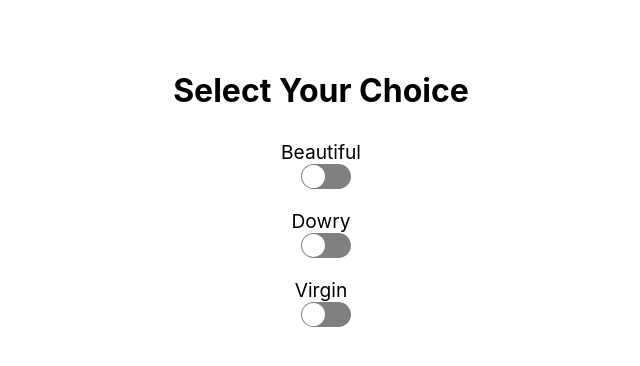
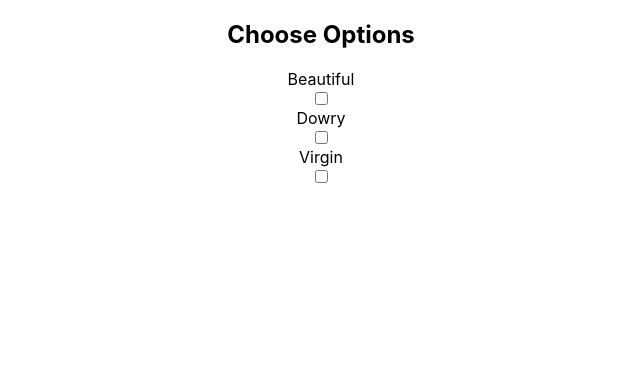
Before and after one commit to deepankar8336/yourchoice, a React (Create React App) app: page / in a window 1280 px wide. Shown: the top 366 px of the page, without its empty margins (319-959 px from the left). Built offline with nearby package versions, Linux system fonts and the light colour scheme.

Commit message:
Update ChoiceApp.js

```diff
--- a/src/ChoiceApp.js
+++ b/src/ChoiceApp.js
@@ -1,59 +1,68 @@
-// ChoiceApp.js
-import React, { useState } from 'react';
-import './ChoiceApp.css'; // Import the CSS file for styling
+import React, { useState } from "react";
+import "./ChoiceApp.css";
 
-function ChoiceApp() {
+const ChoiceApp = () => {
   const [choices, setChoices] = useState({
     beautiful: false,
     dowry: false,
-        virgin: false
+    virgin: false,
   });
 
-    const toggleChoice = (choice) => {
-        setChoices(prevChoices => {
-            const newChoices = { ...prevChoices };
+  const handleToggle = (choice) => {
+    setChoices((prev) => {
+      const updated = { ...prev, [choice]: !prev[choice] };
 
-            if (choice === 'beautiful') {
-                if (prevChoices.virgin) {
-                    newChoices.virgin = false;
-                }
-                newChoices.beautiful = !prevChoices.beautiful;
-            } else if (choice === 'dowry') {
-                newChoices.dowry = !prevChoices.dowry;
-            } else if (choice === 'virgin') {
-                if (prevChoices.beautiful) {
-                    newChoices.beautiful = false;
-                }
-                newChoices.virgin = !prevChoices.virgin;
+      // Rule 1: Beautiful ON → Virgin OFF
+      if (choice === "beautiful" && updated.beautiful) {
+        updated.virgin = false;
       }
 
-            // Ensure that if both dowry and virgin are on, beautiful cannot be on
-            if (newChoices.dowry && newChoices.virgin) {
-                newChoices.beautiful = false;
+      // Rule 2: Virgin ON → Beautiful OFF
+      if (choice === "virgin" && updated.virgin) {
+        updated.beautiful = false;
       }
 
-            return newChoices;
+      // ✅ Rule 3: Dowry ON → Virgin OFF
+      if (choice === "dowry" && updated.dowry) {
+        updated.virgin = false;
+      }
+
+      return updated;
     });
   };
 
   return (
-        <div style={{ textAlign: 'center', marginTop: '50px' }}>
-            <h1>Select Your Choice</h1>
-            <div>
-                {Object.keys(choices).map(choice => (
-                    <div key={choice} style={{ margin: '10px' }}>
-                        <span>{choice.charAt(0).toUpperCase() + choice.slice(1)}</span>
-                        <div
-                            className={`switch ${choices[choice] ? 'on' : 'off'}`}
-                            onClick={() => toggleChoice(choice)}
-                        >
-                            <div className="toggle"></div>
+    <div className="container">
+      <h2>Choose Options</h2>
+
+      <div className="option">
+        <label>Beautiful</label>
+        <input
+          type="checkbox"
+          checked={choices.beautiful}
+          onChange={() => handleToggle("beautiful")}
+        />
       </div>
+
+      <div className="option">
+        <label>Dowry</label>
+        <input
+          type="checkbox"
+          checked={choices.dowry}
+          onChange={() => handleToggle("dowry")}
+        />
       </div>
-                ))}
+
+      <div className="option">
+        <label>Virgin</label>
+        <input
+          type="checkbox"
+          checked={choices.virgin}
+          onChange={() => handleToggle("virgin")}
+        />
       </div>
     </div>
   );
-}
+};
 
 export default ChoiceApp;
```
Lines whose indentation alone changed are shown as unchanged.
